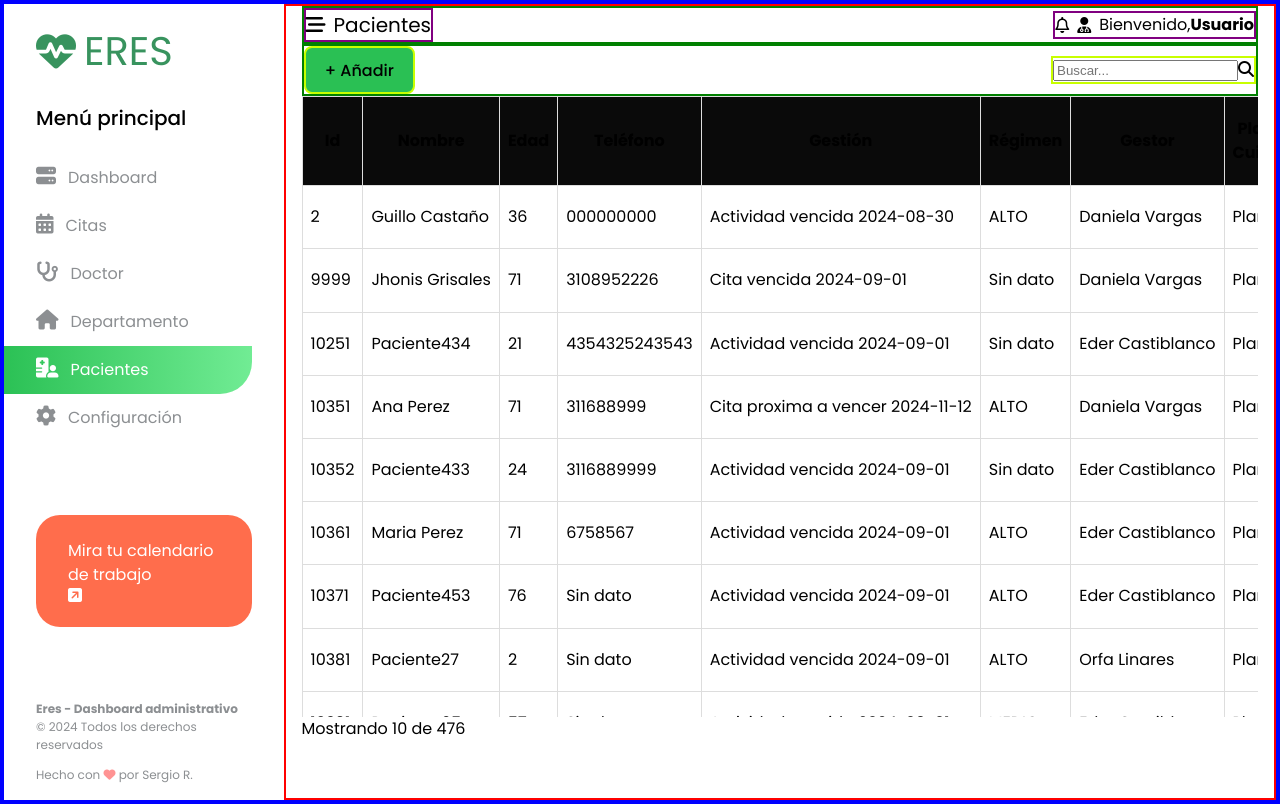
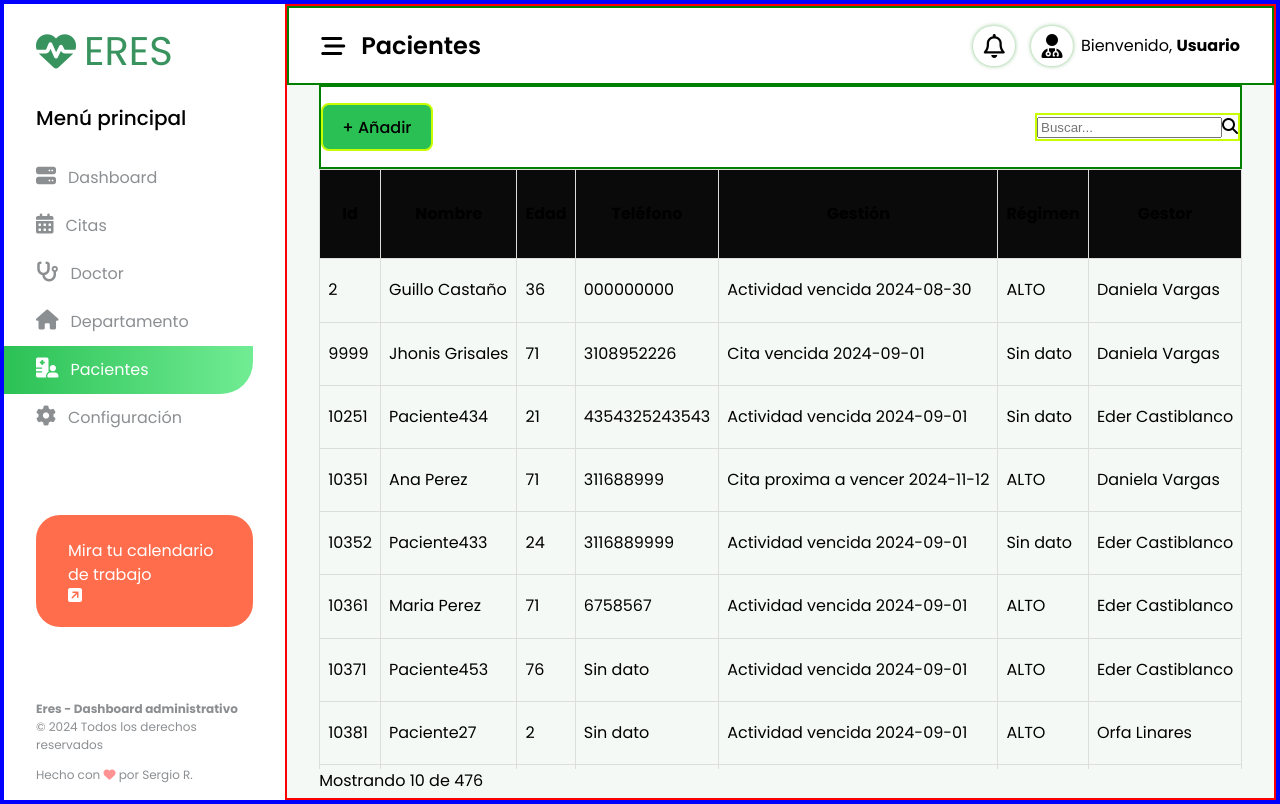
Before and after one commit to SR-Sanchez/frontEndTest01, a Vue app: page /pacientes in a window 1280 px wide. Built offline with nearby package versions, Linux system fonts and the light colour scheme.

Commit message:
Header is ready

```diff
--- a/src/App.vue
+++ b/src/App.vue
@@ -1,6 +1,6 @@
 <script setup lang="ts">
 import Navbar from './components/Navbar.vue';
-import Heading from './components/Heading.vue';
+import Heading from './components/Header.vue';
 import { RouterView } from 'vue-router';
 </script>
 
@@ -25,12 +25,11 @@ import { RouterView } from 'vue-router';
 }
 
 .content {
-  padding: 1rem;
-  padding-top: 0;
   overflow-y: scroll;
   overflow-x: scroll;
   height: 100%;
   width: 100%;
   border: 2px solid red;
+  background-color: #f4f9f5;
 }
 </style>
--- a/src/components/DataTable.vue
+++ b/src/components/DataTable.vue
@@ -82,9 +82,10 @@ const filteredPatients = computed(() => {
 <style scoped>
 	/* NEED TO DOUBLE CHECK THE FOLLOWING RULES */
 	.results {
-		max-height: 80%; /* Set this to the height you want for the scrollable area */
+		max-height: 37.5rem;
 		overflow-y: auto;  /* Enable vertical scrolling */
 		display: block;
+
 	}
 
 	table {
--- a/src/components/Heading.vue
+++ b/src/components/Header.vue
@@ -38,7 +38,7 @@ const getPath = computed(() => {
 		<div class="container-right">
 			<i class="fa-regular fa-bell"></i>
 			<i class="fa-solid fa-user-doctor"></i>
-			<p>Bienvenido,<b>Usuario</b> </p>
+			<p>Bienvenido, <b>Usuario</b> </p>
 		</div>
 	</div>
 
@@ -53,25 +53,40 @@ p {
 .header, .container-left, .container-right {
 	display: flex;
 	align-items: center;
+	background-color: #ffffff;
 }
 
 .header{
   border: 2px solid green;
 	justify-content: space-between;
+	height: 10%;
+  max-height: 5rem;
+  /* padding-top: 1rem; */
+
+  font-weight: 400;
 }
 
 .container-left{
-	border: 2px solid purple;
-	font-size: 1.25rem;
+	/* border: 2px solid purple; */
+	margin-left: 2rem;
+	font-size: 1.5rem;
+	font-weight: 600;
 	i{
-		padding-right: 0.5rem;
+		padding-right: 1rem;
 	}
 }
 
 .container-right{
-	border: 2px solid purple;
+	/* border: 2px solid purple; */
+	margin-right: 2rem;
 	i{
+		font-size: 1.5rem;
+		box-shadow: 0 0 4px #00800080;
+		border-radius: 2rem;
 		padding-right: 0.5rem;
+		padding-left: 0.5rem;
+		margin: 0 0.5rem;
+		padding: 0.5rem 0.65rem
 	}
 }
 
--- a/src/components/Navbar.vue
+++ b/src/components/Navbar.vue
@@ -28,7 +28,8 @@
       </router-link></li>
     </ul>
     </div>
-    <div class="card-container">
+    <!--HAVE TO MAKE THIS INTERACTIVE-->
+    <div class="card-container" v-on:click="console.log('hello')">
       <div class="card">
       Mira tu calendario de trabajo
       <i class="fa-solid fa-square-arrow-up-right"></i>
--- a/src/views/Pacientes.vue
+++ b/src/views/Pacientes.vue
@@ -9,8 +9,10 @@ import InputSearch from '../components/InputSearch.vue'
 		<AddNew/>
 		<InputSearch/>
 	</div>
+	<div class="data-table">
+		<DataTable/>
+	</div>
 
-	<DataTable/>
 </template>
 
 <style scoped>
@@ -19,5 +21,16 @@ import InputSearch from '../components/InputSearch.vue'
 		justify-content: space-between;
 		align-items: center;
 		border: 2px solid green;
+		margin: 0 2rem;
+		padding: 1rem 0;
+  	/* padding-top: 0; */
+		background-color: #ffffff;
+	}
+
+	.data-table {
+		margin: 0 2rem;
+		max-height: 37.5rem;
+		/* padding: 1rem; */
+  	padding-top: 0;
 	}
 </style>
```
